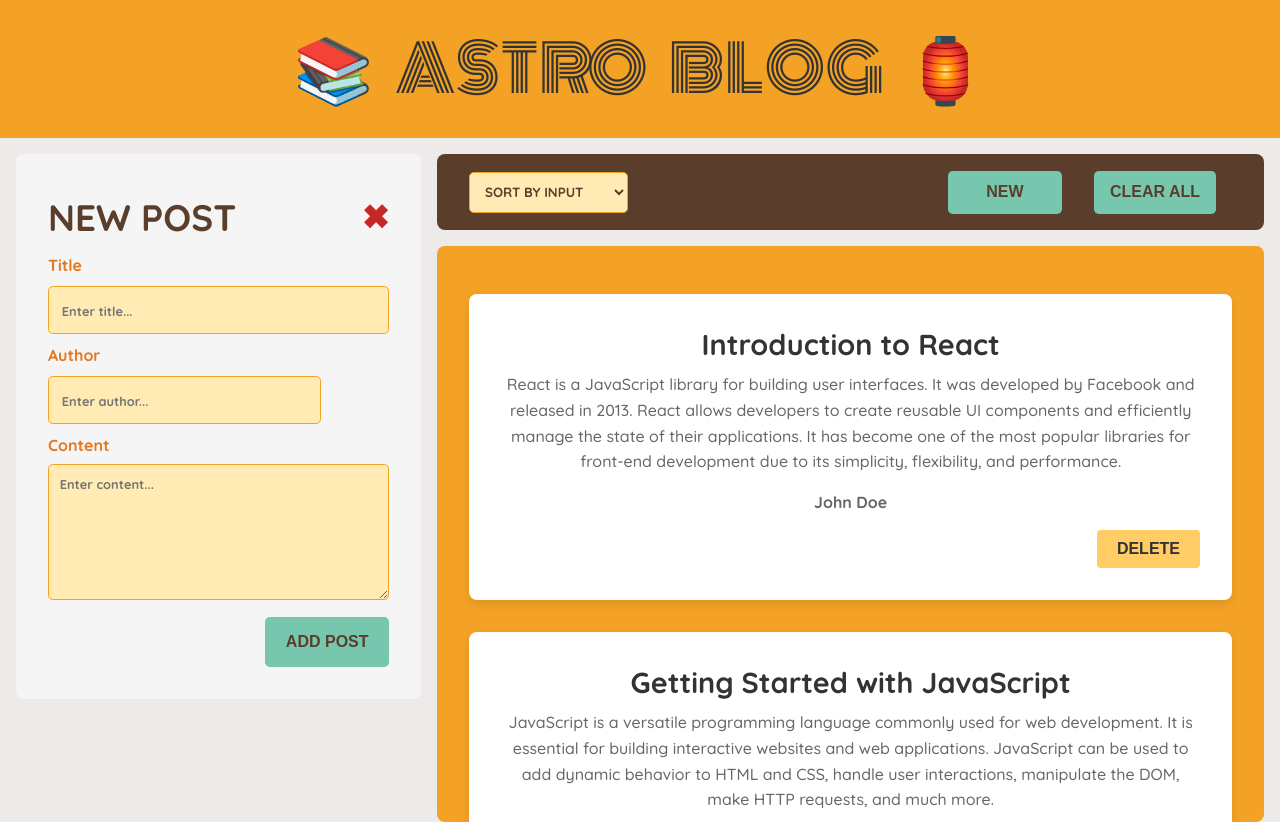
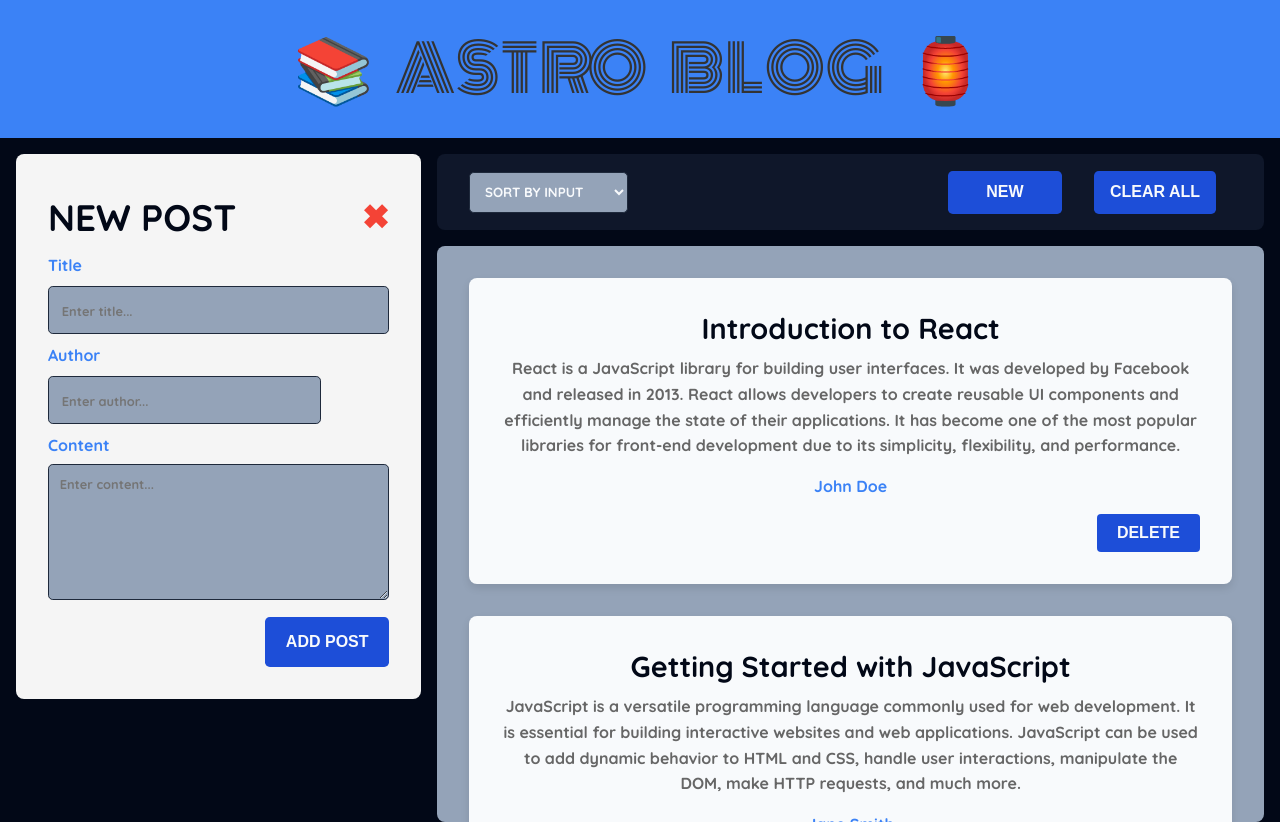
Before and after one commit to DevHeris/ReactBlogApp, a React (Create React App) app: page / in a window 1280 px wide. Both pictures are taken after a click on the button "NEW". Built offline with nearby package versions, Linux system fonts and the light colour scheme.

Commit message:
color update

```diff
--- a/src/components/BlogPost.jsx
+++ b/src/components/BlogPost.jsx
@@ -2,9 +2,9 @@ export default function BlogPost({ id, title, author, content, onDeletePost }) {
   return (
     <li className="blog-post">
       <h2>{title}</h2>
-      <p>{content}</p>
+      <p className="content">{content}</p>
       <p>
-        <strong>{author}</strong>
+        <strong className="author">{author}</strong>
       </p>
       <div>
         <button onClick={() => onDeletePost(id)} className="btn">
--- a/src/components/Form.jsx
+++ b/src/components/Form.jsx
@@ -49,7 +49,7 @@ export default function Form({ setShowForm, onAddNewPost }) {
 
         <input
           type="text"
-          className="title"
+          className="title-input"
           placeholder="Enter title..."
           value={title}
           onChange={(e) => setTitle(e.target.value)}
@@ -62,7 +62,7 @@ export default function Form({ setShowForm, onAddNewPost }) {
         </label>
         <input
           type="text"
-          className="author"
+          className="author-input"
           placeholder="Enter author..."
           value={author}
           onChange={(e) => setAuthor(e.target.value)}
@@ -74,7 +74,7 @@ export default function Form({ setShowForm, onAddNewPost }) {
           Content
         </label>
         <textarea
-          className="content"
+          className="content-input"
           placeholder="Enter content..."
           rows="7"
           value={content}
--- a/src/index.css
+++ b/src/index.css
@@ -1,50 +1,47 @@
 @import url("https://fonts.googleapis.com/css2?family=Monoton&family=Quicksand:wght@500;700&display=swap");
 
-@layer base {
-  :root {
-    --background: 0 0% 100%;
-    --foreground: 222.2 84% 4.9%;
-    --card: 0 0% 100%;
-    --card-foreground: 222.2 84% 4.9%;
-    --popover: 0 0% 100%;
-    --popover-foreground: 222.2 84% 4.9%;
-    --primary: 221.2 83.2% 53.3%;
-    --primary-foreground: 210 40% 98%;
-    --secondary: 210 40% 96.1%;
-    --secondary-foreground: 222.2 47.4% 11.2%;
-    --muted: 210 40% 96.1%;
-    --muted-foreground: 215.4 16.3% 46.9%;
-    --accent: 210 40% 96.1%;
-    --accent-foreground: 222.2 47.4% 11.2%;
-    --destructive: 0 84.2% 60.2%;
-    --destructive-foreground: 210 40% 98%;
-    --border: 214.3 31.8% 91.4%;
-    --input: 214.3 31.8% 91.4%;
-    --ring: 221.2 83.2% 53.3%;
-    --radius: 0.5rem;
-  }
+:root {
+  /* --background: hsl(0 0% 100%);
+    --foreground: hsl(222.2 84% 4.9%);
+    --card: hsl(0 0% 100%);
+    --card-foreground: hsl(222.2 84% 4.9%);
+    --popover: hsl(0 0% 100%);
+     --popover-foreground: hsl(222.2 84% 4.9%);
+    --primary: hsl(221.2 83.2% 53.3%);
+    --primary-foreground: hsl(210 40% 98%);
+       --secondary: hsl(210 40% 96.1%)
+    --secondary-foreground: hsl(222.2 47.4% 11.2%);
+    --muted: hsl(210 40% 96.1%)hsl(
+    --mute)d-foreground: hsl(215.4 16.3% 46.9%);
+    --accent: hsl(210 40% 96.1%)
+    --accent-foreground: hsl(222.2 47.4% 11.2%);
+    --destructive: hsl(0 84.2% 60.2%);
+    --destructive-foreground: hsl(210 40% 98%) ;
+    --border: hsl(214.3 31.8% 91.4%);
+    --input: hsl(214.3 31.8% 91.4%);
+    --ring: hsl(221.2 83.2% 53.3%);
+    --radius: 0.5rem; */
 
-  .dark {
-    --background: 222.2 84% 4.9%;
-    --foreground: 210 40% 98%;
-    --card: 222.2 84% 4.9%;
-    --card-foreground: 210 40% 98%;
-    --popover: 222.2 84% 4.9%;
-    --popover-foreground: 210 40% 98%;
-    --primary: 217.2 91.2% 59.8%;
-    --primary-foreground: 222.2 47.4% 11.2%;
-    --secondary: 217.2 32.6% 17.5%;
-    --secondary-foreground: 210 40% 98%;
-    --muted: 217.2 32.6% 17.5%;
-    --muted-foreground: 215 20.2% 65.1%;
-    --accent: 217.2 32.6% 17.5%;
-    --accent-foreground: 210 40% 98%;
-    --destructive: 0 62.8% 30.6%;
-    --destructive-foreground: 210 40% 98%;
-    --border: 217.2 32.6% 17.5%;
-    --input: 217.2 32.6% 17.5%;
-    --ring: 224.3 76.3% 48%;
-  }
+  /* Dark */
+  --background: hsl(222.2 84% 4.9%);
+  --foreground: hsl(210 40% 98%);
+  --card: hsl(222.2 84% 4.9%);
+  --card-foreground: hsl(210 40% 98%);
+  --popover: hsl(222.2 84% 4.9%);
+  --popover-foreground: hsl(210 40% 98%);
+  --primary: hsl(217.2 91.2% 59.8%);
+  --primary-foreground: hsl(222.2 47.4% 11.2%);
+  --secondary: hsl(217.2 32.6% 17.5%);
+  --secondary-foreground: hsl(210 40% 98%);
+  --muted: hsl(217.2 32.6% 17.5%);
+  --muted-foreground: hsl(215 20.2% 65.1%);
+  --accent: hsl(217.2 32.6% 17.5%);
+  --accent-foreground: hsl(210 40% 98%);
+  --destructive: hsl(0 62.8% 30.6%);
+  --destructive-foreground: hsl(210 40% 98%);
+  --border: hsl(217.2 32.6% 17.5%);
+  --input: hsl(217.2 32.6% 17.5%);
+  --ring: hsl(224.3 76.3% 48%);
 }
 
 *,
@@ -56,7 +53,7 @@
 }
 
 body {
-  background-color: rgb(238, 234, 234);
+  background-color: var(--background);
   color: #333;
   font-family: "Quicksand", sans-serif;
 }
@@ -70,7 +67,7 @@ body {
 }
 
 h1 {
-  background-color: #f4a226;
+  background-color: var(--primary);
   font-family: "Monoton";
   font-size: clamp(2.2em, 5vw, 5em);
   font-weight: 400;
@@ -87,7 +84,7 @@ ul {
 
 .add-post-wrapper {
   background-color: whitesmoke;
-  color: #e5771f;
+  color: var(--primary);
   display: flex;
   flex-direction: column;
   margin: 1em 0 1em 1em;
@@ -99,7 +96,7 @@ ul {
 }
 
 .add-post-wrapper h2 {
-  color: #5a3e2b;
+  color: var(--background);
   font-size: 2.3rem;
   font-weight: bold;
   margin-bottom: 0.5rem;
@@ -111,10 +108,10 @@ ul {
 }
 
 .btn {
-  background-color: #76c7ad;
+  background-color: var(--ring);
   border-radius: 0.3rem;
   border: 0;
-  color: #5a3e2b;
+  color: var(--foreground);
   cursor: pointer;
   font-size: 1em;
   font-weight: bold;
@@ -123,17 +120,21 @@ ul {
   transition: background-color 0.3s ease;
 }
 
-.author {
+.author-input {
   width: 80%;
 }
 
-.title {
+.title-input {
   width: 100%;
 }
 
-.content {
+.content-input {
   width: 100%;
   margin-bottom: 1em;
+}
+
+.content {
+  font-weight: bold;
 }
 
 .add-post-wrapper form > div {
@@ -142,16 +143,16 @@ ul {
 }
 
 .btn:hover {
-  background-color: #f4a226;
+  background-color: var(--primary);
 }
 
 input,
 textarea,
 select {
-  background-color: #ffebb3;
+  background-color: var(--muted-foreground);
   border-radius: 0.3rem;
-  border: 1px solid #f4a226;
-  color: #5a3e2b;
+  border: 1px solid var(--border);
+  color: var(--popover-foreground);
   cursor: pointer;
   font-family: inherit;
   font-weight: 700;
@@ -170,7 +171,7 @@ input {
 input:focus,
 textarea:focus {
   border: 0;
-  outline: 1px solid #5a3e2b;
+  outline: 1px solid var(--border);
 }
 
 .add-post-wrapper label {
@@ -197,7 +198,7 @@ textarea::placeholder {
   display: flex;
   align-items: center;
   justify-content: space-between;
-  background-color: #5a3e2b;
+  background-color: var(--primary-foreground);
   margin: 1em 1em 0em 0;
   color: white;
   padding: 0.5em 2em;
@@ -217,8 +218,8 @@ textarea::placeholder {
   grid-column: 2/3;
   grid-row: 2/3;
   display: grid;
-  padding: 2rem;
-  background-color: #f4a226;
+  padding: 1rem 2rem;
+  background-color: var(--muted-foreground);
   border-radius: 0.5em;
   margin-right: 1em;
   overflow-y: scroll;
@@ -226,7 +227,7 @@ textarea::placeholder {
 }
 
 .blog-post {
-  background-color: #ffffff;
+  background-color: var(--destructive-foreground);
   border-radius: 8px;
   box-shadow: 0 4px 8px rgba(0, 0, 0, 0.1);
   padding: 2em;
@@ -248,7 +249,7 @@ textarea::placeholder {
 .blog-post h2 {
   font-size: 1.8rem;
   margin-bottom: 10px;
-  color: #333333;
+  color: var(--card);
   text-align: center;
 }
 
@@ -260,10 +261,10 @@ textarea::placeholder {
 }
 
 .blog-post button {
-  background-color: #ffcc66;
+  background-color: var(--ring);
   border: none;
   border-radius: 4px;
-  color: #333333;
+  color: var(--foreground);
   cursor: pointer;
   padding: 10px 20px;
   transition: background-color 0.3s ease;
@@ -271,14 +272,18 @@ textarea::placeholder {
   display: flex;
 }
 
+.author {
+  color: var(--primary);
+}
+
 .blog-post button:hover {
-  background-color: #76c7ad;
+  background-color: var(--primary-foreground);
 }
 
 .close {
   font-size: 0.9em;
   cursor: pointer;
-  color: #c62828;
+  color: #f44336;
   transition: color 0.3s ease;
 }
 
```
